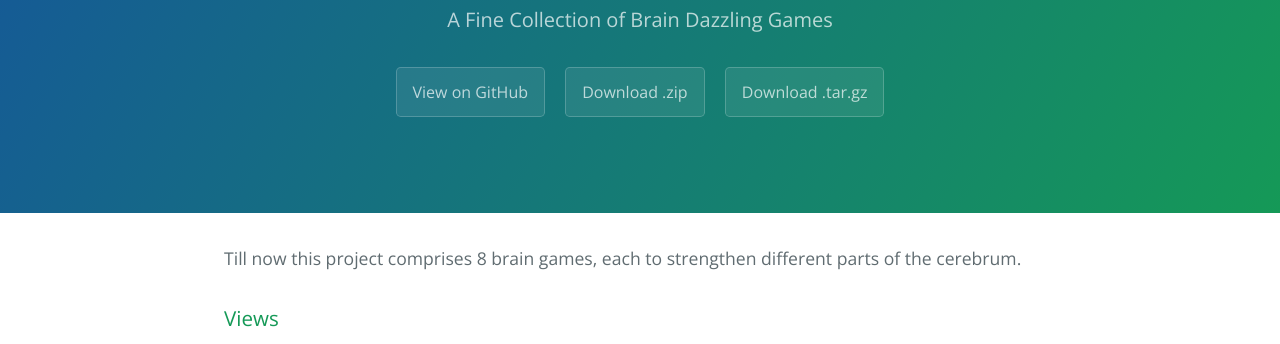
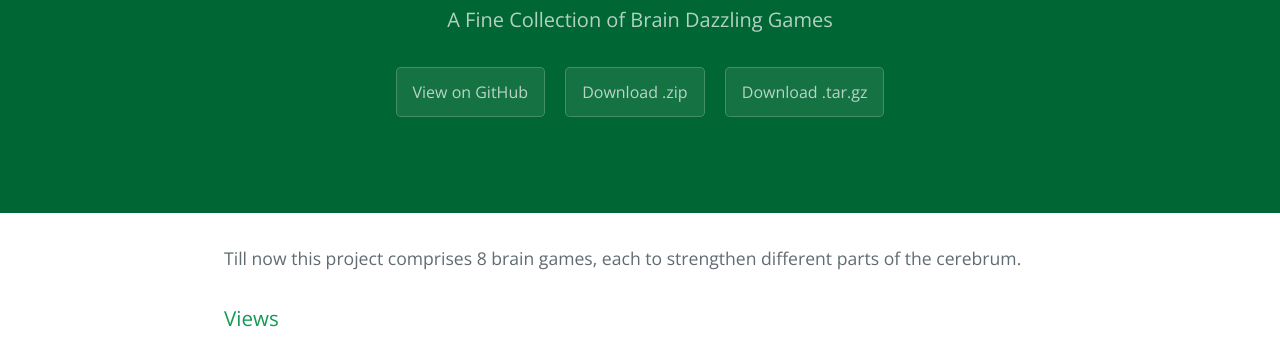
Before and after one commit to dan1109/MegaBrainer, a plain HTML site: page index.html in a window 1280 px wide. Shown: the part 170-514 px from the top of the page. Drawn offline with nearby package versions, Linux system fonts and the light colour scheme; grey boxes are pictures that could not be loaded.

Commit message:
Update stylesheet.css

```diff
--- a/stylesheets/stylesheet.css
+++ b/stylesheets/stylesheet.css
@@ -56,8 +56,7 @@ a {
 .page-header {
   color: #fff;
   text-align: center;
-  background-color: #159957;
-  background-image: linear-gradient(120deg, #155799, #159957); }
+  background-color: #006633; }
 
 @media screen and (min-width: 64em) {
   .page-header {
```
